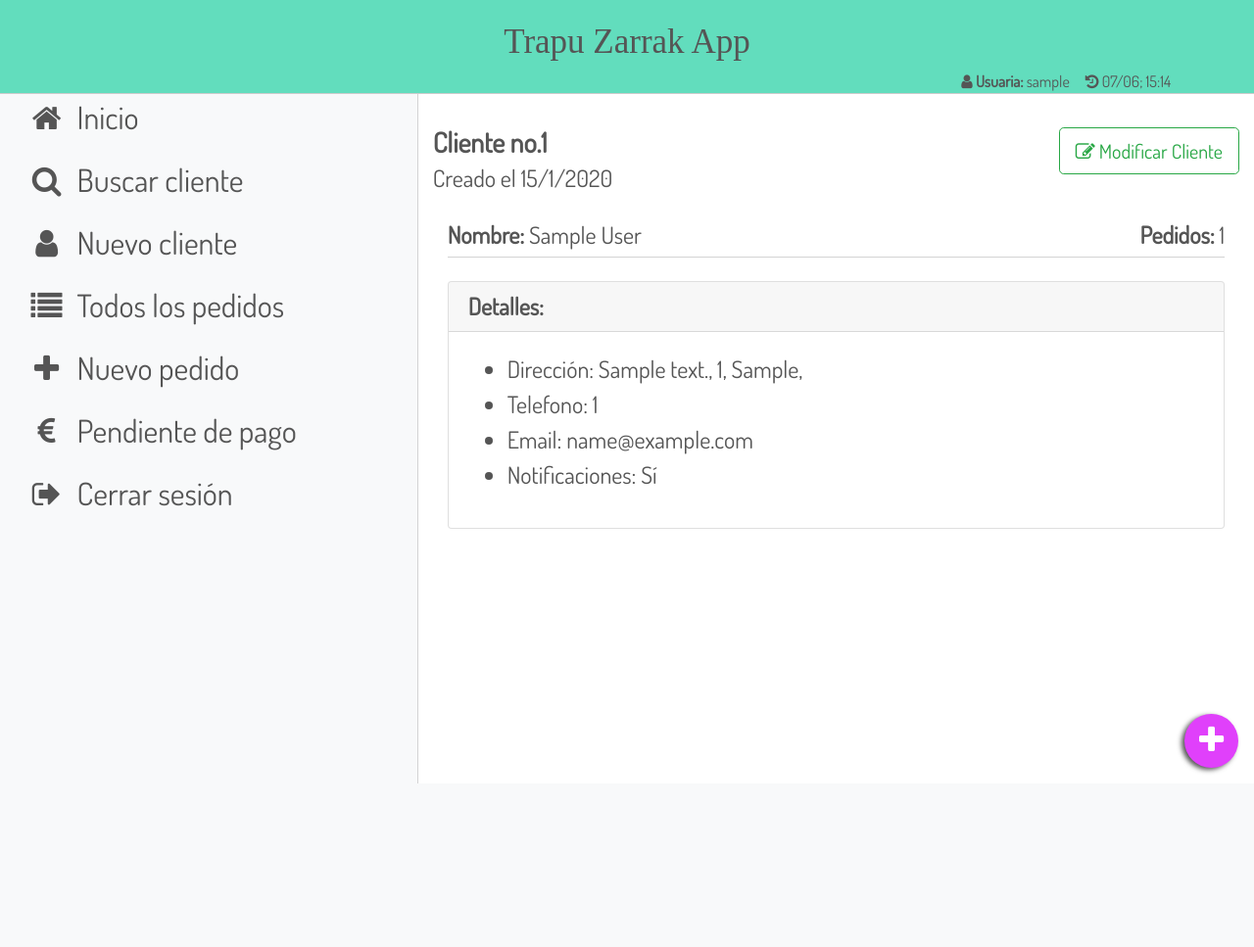
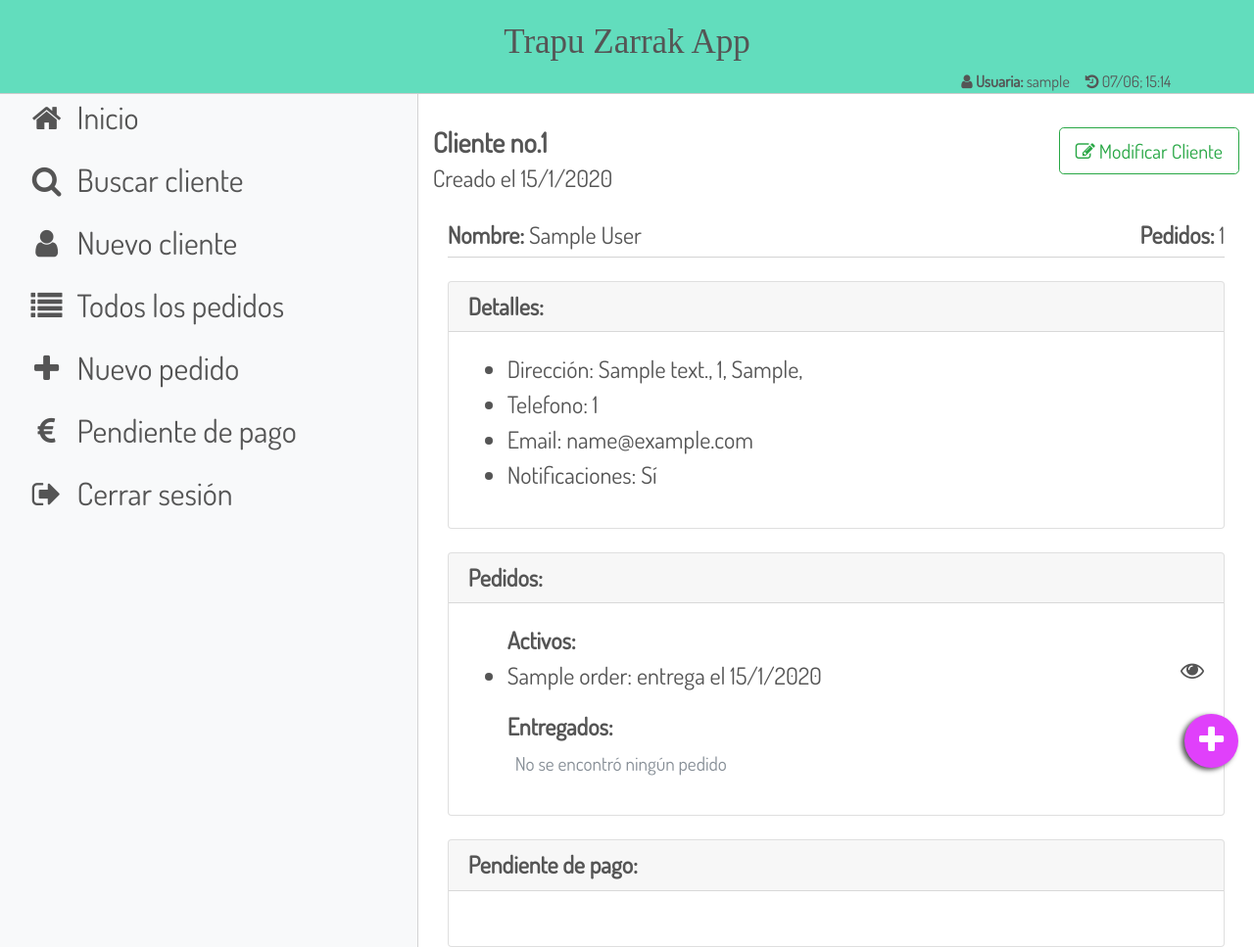
Before and after one commit to nablabits/tz-demo, a Django app: page /customer_view/1 in a window 1280 px wide. Shown: the whole page at 98% size. Before the commit the page ends 800 px from the top, so only its background shows below. Run offline with Django 3.2, Linux system fonts and the light colour scheme; a user stored in the database is signed in; tables that the repository leaves empty hold one stand-in row (values such as "Sample post"); some libraries are stand-ins or nearby versions.

Commit message:
Imrovements on customer view
Now shows the orders and the pending invoices

```diff
--- a/orders/forms.py
+++ b/orders/forms.py
@@ -16,6 +16,6 @@ class OrderForm(forms.ModelForm):
 
     class Meta:
         model = Order
-        fields = ('customer', 'ref_name', 'delivery', 'status',
+        fields = ('customer', 'ref_name', 'delivery',
                   'waist', 'chest', 'hip', 'lenght', 'others',
                   'budget', 'prepaid')
--- a/orders/templates/tz/customer_view.html
+++ b/orders/templates/tz/customer_view.html
@@ -34,6 +34,56 @@
         </ul>
       </div>
     </div>
+    <div class="card mt-4">
+      <h4 class="card-header font-weight-bold">Pedidos:</h4>
+      <div class="card-body">
+        <ul class="order_details">
+            <p class="font-weight-bold mb-0">Activos:</p>
+          {% if orders_active %}
+            {% for order in orders_active %}
+            <li>
+              {{order.ref_name}}: entrega el {{order.delivery | date:"j/n/Y"}}
+              {% if order.overdue %}<i class="fa fa-warning text-danger pl-2"></i> {% endif %}
+              <a href="{% url 'order_view' pk=order.pk %}">
+                <i class="fa fa-eye pull-right"></i>
+              </a>
+            </li>
+            {% endfor %}
+            {% else %}
+              <small class="pl-2 mt-0 text-muted">No se encontró ningún pedido</small>
+            {% endif %}
+          <p class="font-weight-bold mb-0 mt-3">Entregados:</p>
+          {% if orders_delivered %}
+            {% for order in orders_delivered %}
+            <li>
+              {{order.ref_name}}: entrega el {{order.delivery | date:"j/n/Y"}}
+              {% if order.overdue %}<i class="fa fa-warning text-danger pl-2"></i> {% endif %}
+              <a href="{% url 'order_view' pk=order.pk %}">
+                <i class="fa fa-eye pull-right"></i>
+              </a>
+            </li>
+            {% endfor %}
+          {% else %}
+            <small class="pl-2 mt-0 text-muted">No se encontró ningún pedido</small>
+          {% endif %}
+        </ul>
+      </div>
+    </div>
+    <div class="card mt-4">
+      <h4 class="card-header font-weight-bold">Pendiente de pago:</h4>
+      <div class="card-body">
+        <ul class="order_details">
+          {% for order in pending %}
+          <li>
+            {{order.ref_name}}: {{order.pending}}€
+            <a href="{% url 'order_view' pk=order.pk %}">
+              <i class="fa fa-eye pull-right"></i>
+            </a>
+          </li>
+          {% endfor %}
+        </ul>
+      </div>
+    </div>
   </div>
 </section>
 {% endblock %}
--- a/orders/templates/tz/customers.html
+++ b/orders/templates/tz/customers.html
@@ -30,7 +30,7 @@
       <th>
         {{ customer.orders_made }}
         <a href="{% url 'customer_view' pk=customer.pk %}">
-          <i class="fa fa-edit pull-right"></i>
+          <i class="fa fa-eye pull-right"></i>
         </a>
       </th>
     </tr>
--- a/orders/templates/tz/order_new.html
+++ b/orders/templates/tz/order_new.html
@@ -10,6 +10,8 @@
           Nuevo Pedido:
         {% endif %}
     </h3>
+    <div class="d-flex justify-content-md-center col-md-10">
+
       <form method="post">
         {% csrf_token %}
         {{ form.non_field_errors }}
@@ -33,5 +35,6 @@
         {% endif %}
       </form>
     </div>
+  </div>
 </section>
 {% endblock %}
--- a/orders/views.py
+++ b/orders/views.py
@@ -104,12 +104,12 @@ def order_edit(request, pk):
         if form.is_valid():
             form.save()
             return redirect('order_view', pk=order.pk)
-        else:
-            form = OrderForm(instance=order)
-            return render(request, 'tz/order_new.html',
-                          {'form': form,
-                           'edit': True,
-                           })
+    else:
+        form = OrderForm(instance=order)
+        return render(request, 'tz/order_new.html',
+                      {'form': form,
+                       'edit': True,
+                       })
 
 
 # Order related views (JSON for ajax)
@@ -144,9 +144,22 @@ def customerlist(request):
 def customer_view(request, pk):
     """Display details for an especific customer."""
     customer = get_object_or_404(Customer, pk=pk)
+    orders = Order.objects.filter(customer=customer)
+    active = orders.exclude(status=7).order_by('delivery')
+    delivered = orders.filter(status=7).order_by('delivery')
+
+    # Evaluate pending orders
+    pending = []
+    for order in orders:
+        if order.pending < 0:
+            pending.append(order)
+
     cur_user = request.user
     now = datetime.now()
     settings = {'customer': customer,
+                'orders_active': active,
+                'orders_delivered': delivered,
+                'pending': pending,
                 'user': cur_user,
                 'now': now,
                 'title': 'TrapuZarrak · Ver cliente',
```
Also changed, not shown: orders/templates/tz/orders.html (+4 -7 lines). Lines whose indentation alone changed are shown as unchanged.
